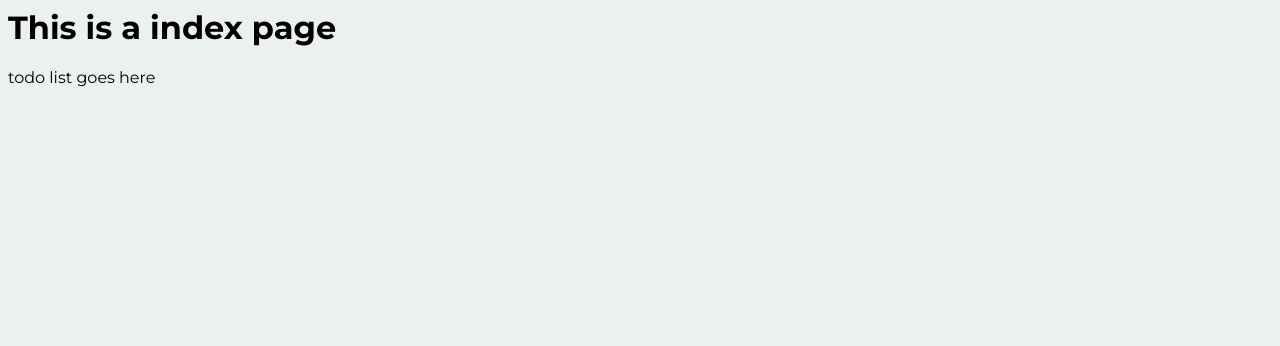
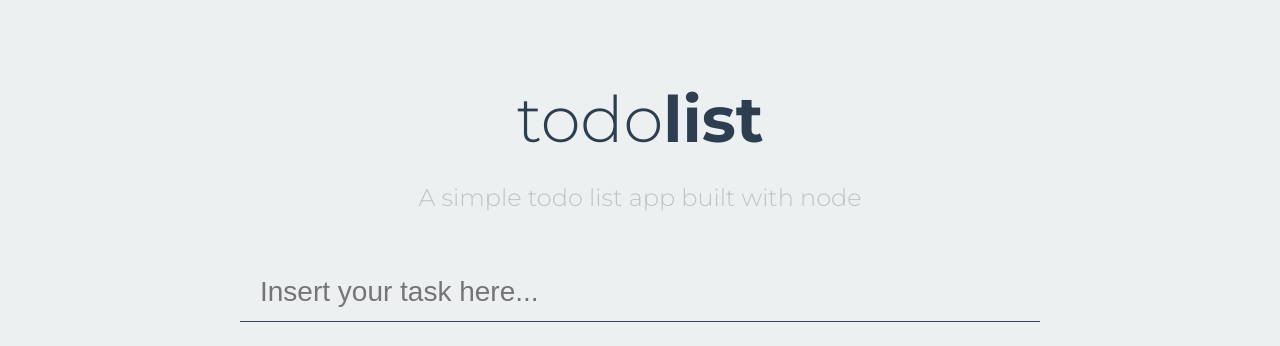
Before and after one commit to henry22/todo-list, a website: page todos_api/views/index.html in a window 1280 px wide. Drawn offline with nearby package versions, Linux system fonts and the light colour scheme; files that its build step writes are made by us from their sources; files whose address does not match are found by name.

Commit message:
Add a basic html markup

```diff
--- a/todos_api/views/index.html
+++ b/todos_api/views/index.html
@@ -8,9 +8,16 @@
 </head>
 
 <body>
-    <h1>This is a index page</h1>
+    <header>
+        <h1>todo<span>list</span></h1>
+        <h2>A simple todo list app built with node</h2>
+    </header>
 
-    <p>todo list goes here</p>
+    <section class="form">
+        <input type="text" id="todoInput" placeholder="Insert your task here..."/>
+    </section>
+
+    <ul class="list"></ul>
 
     <script type="text/javascript" src="app.js"></script>
 </body>
```
